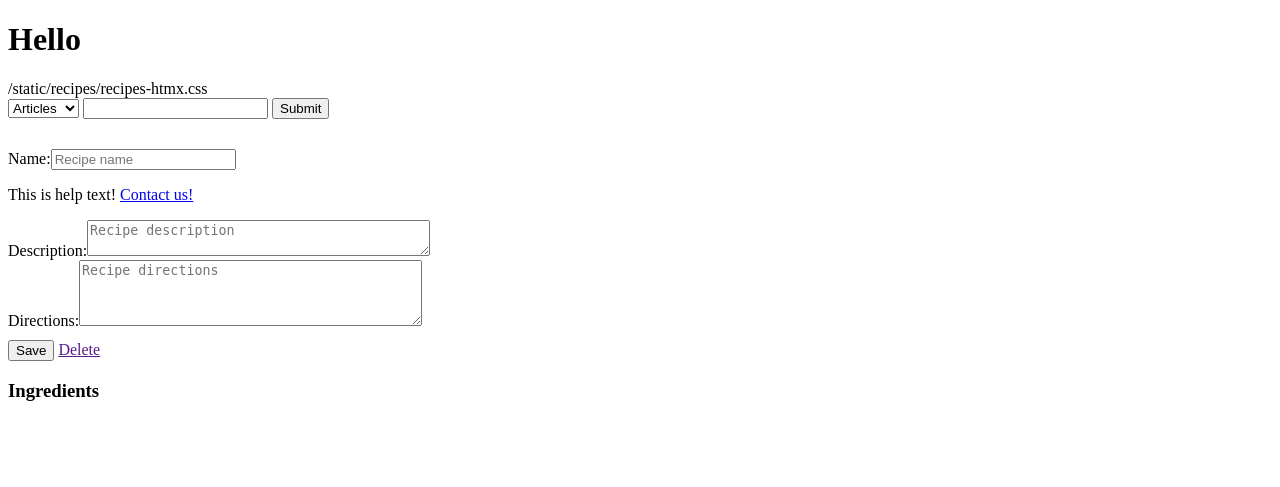
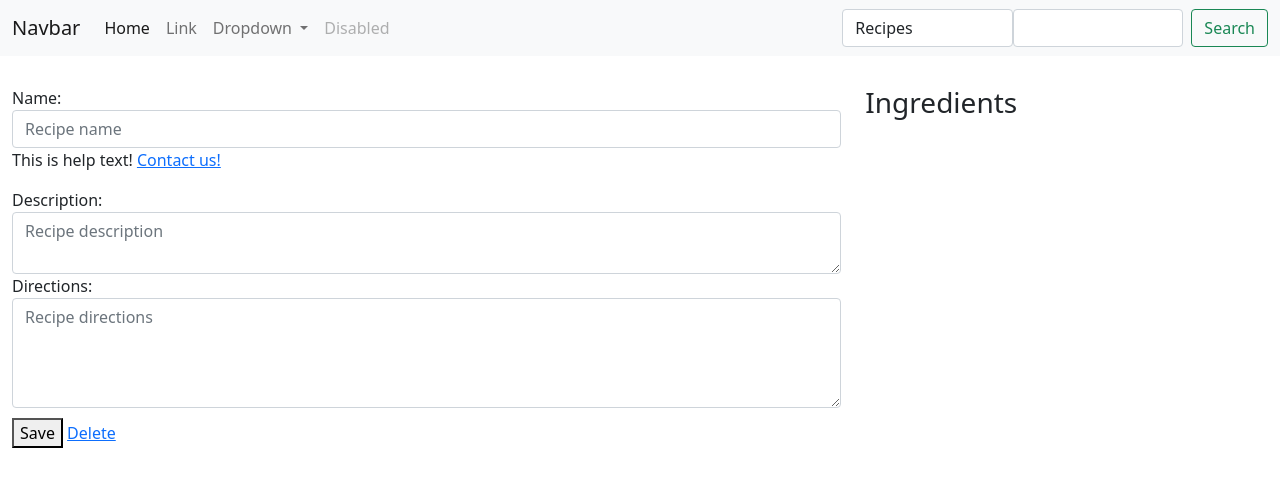
Before and after one commit to dawmro/testing_django, a Django app: page /pantry/recipes/create/ in a window 1280 px wide. Shown: the top 487 px of the page. Run offline with Django 4.2, Linux system fonts and the light colour scheme; the visitor is signed in with stand-in values (Sample User, id 1); parts of the project's set-up code (start-up, migrations or seed data) failed here and were passed over; some libraries are stand-ins or nearby versions.

Commit message:
[ADD] bootstrap

```diff
--- a/templates/base.html
+++ b/templates/base.html
@@ -3,17 +3,30 @@
 <!DOCTYPE html>
 <html>
     <head>
+        <!-- Required meta tags -->
+        <meta charset="utf-8">
+        <meta name="viewport" content="width=device-width, initial-scale=1">
+
+        <!-- Bootstrap CSS -->
+        <link href="https://cdn.jsdelivr.net/npm/bootstrap@5.1.3/dist/css/bootstrap.min.css" rel="stylesheet" integrity="sha384-1BmE4kWBq78iYhFldvKuhfTAU6auU8tT94WrHftjDbrCEXSU1oBoqyl2QvZ6jIW3" crossorigin="anonymous">
+
         <script src="https://unpkg.com/htmx.org@1.9.2"></script>
         <link rel="stylesheet" href="{% static 'recipes/recipes-htmx.css' %}"/>
     </head>
     <body>
-        <h1> Hello </h1>
-        {% static 'recipes/recipes-htmx.css' %}
 
-        {% include 'search/search-form.html' %}
+        {% include 'base/navbar.html' %}
 
-        {% block content %}
-        {% endblock content %}
+        <div class="container-fluid">
+
+            {% block content %}
+            {% endblock content %}
+
+        </div>
+
+
+        <!-- Option 1: Bootstrap Bundle with Popper -->
+        <script src="https://cdn.jsdelivr.net/npm/bootstrap@5.1.3/dist/js/bootstrap.bundle.min.js" integrity="sha384-ka7Sk0Gln4gmtz2MlQnikT1wXgYsOg+OMhuP+IlRH9sENBO0LRn5q+8nbTov4+1p" crossorigin="anonymous"></script>
 
         <script>
             document.body.addEventListener("htmx:configRequest", (event)=>{
--- /dev/null
+++ b/templates/base/navbar.html
@@ -0,0 +1,36 @@
+<nav class="navbar navbar-expand-lg navbar-light bg-light">
+    <div class="container-fluid">
+      <a class="navbar-brand" href="#">Navbar</a>
+      <button class="navbar-toggler" type="button" data-bs-toggle="collapse" data-bs-target="#navbarSupportedContent" aria-controls="navbarSupportedContent" aria-expanded="false" aria-label="Toggle navigation">
+        <span class="navbar-toggler-icon"></span>
+      </button>
+      <div class="collapse navbar-collapse" id="navbarSupportedContent">
+        <ul class="navbar-nav me-auto mb-2 mb-lg-0">
+          <li class="nav-item">
+            <a class="nav-link active" aria-current="page" href="#">Home</a>
+          </li>
+          <li class="nav-item">
+            <a class="nav-link" href="#">Link</a>
+          </li>
+          <li class="nav-item dropdown">
+            <a class="nav-link dropdown-toggle" href="#" id="navbarDropdown" role="button" data-bs-toggle="dropdown" aria-expanded="false">
+              Dropdown
+            </a>
+            <ul class="dropdown-menu" aria-labelledby="navbarDropdown">
+              <li><a class="dropdown-item" href="#">Action</a></li>
+              <li><a class="dropdown-item" href="#">Another action</a></li>
+              <li><hr class="dropdown-divider"></li>
+              <li><a class="dropdown-item" href="#">Something else here</a></li>
+            </ul>
+          </li>
+          <li class="nav-item">
+            <a class="nav-link disabled">Disabled</a>
+          </li>
+        </ul>
+        {% if request.user.is_authenticated %}
+            {% include 'search/search-form.html' %}
+        {% endif %}
+
+      </div>
+    </div>
+  </nav>
--- a/templates/recipes/create-update.html
+++ b/templates/recipes/create-update.html
@@ -12,9 +12,12 @@
 </style>
 
 
-<div style="margin-top:30px;">
+<div class="row" style="margin-top:30px;">
+    <div class="col-12 col-md-8">
         {% include 'recipes/partials/forms.html' %}
+    </div>
 
+    <div class="col-12 col-md-4">
         <h3>Ingredients</h3>
         {% for ingredient in object.get_ingredients_children %}
             {% include 'recipes/partials/ingredient-inline.html' with object=ingredient %}
@@ -31,6 +34,8 @@
         <button hx-get="{{ new_ingredient_url }}" hx-trigger="click" hx-target="#ingredient-create" hx-swap="beforeend">Add ingredient</button>
         {% endif %}
     </div>
+</div>
+
 
 <script>
 
--- a/templates/search/search-form.html
+++ b/templates/search/search-form.html
@@ -1,7 +1,7 @@
 <div>
-    <form action="/search/" method="GET">
+    <form action="/search/" method="GET" class="d-flex">
 
-        <select name="type" id="search-type" >
+        <select class='form-control' name="type" id="search-type" >
             {% if request.GET.type == 'article' %}
                 <option value="article" selected>Articles</option>
             {% else %}
@@ -11,13 +11,13 @@
             {% if request.GET.type == 'recipe' %}
                 <option value="recipe" selected>Recipes</option>
             {% else %}
-                <option value="recipe">Recipes</option>
+                <option value="recipe" selected>Recipes</option>
             {% endif %}
         </select>
 
-        <input type="text" id="search-query" name="q" value="{{request.GET.q}}" hx-get="/search/" hx-trigger="keyup changed delay:200ms" hx-include="#search-type" hx-target="#typeahead-results" />
+        <input class="form-control me-2" type="text" id="search-query" name="q" value="{{request.GET.q}}" hx-get="/search/" hx-trigger="keyup changed delay:200ms" hx-include="#search-type" hx-target="#typeahead-results" />
 
-        <input type="submit" />
+        <button class="btn btn-outline-success" type="submit">Search</button>
     </form>
     <div id="typeahead-results">
 
```
Lines whose indentation alone changed are shown as unchanged.
